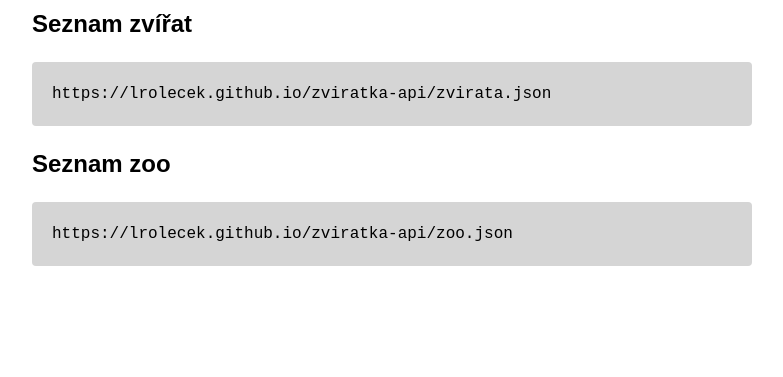
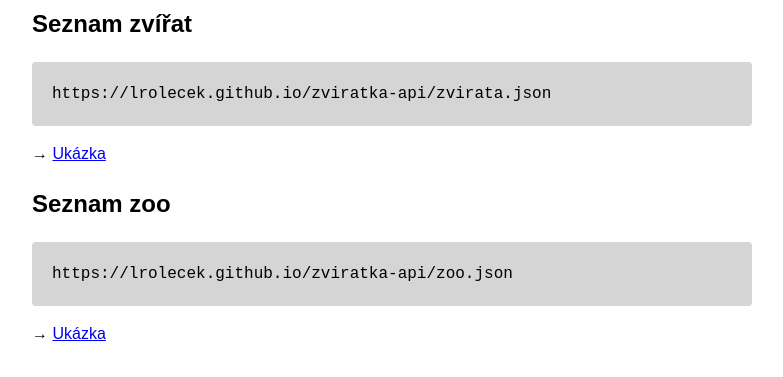
Before and after one commit to lrolecek/zviratka-api, a plain HTML site: page index.html in a window 1280 px wide. Shown: the part 115-492 px from the top of the page, without its empty margins (248-1031 px from the left). Drawn offline with Linux system fonts and the light colour scheme.

Commit message:
Odkazy na ukázky

```diff
--- a/index.html
+++ b/index.html
@@ -13,9 +13,11 @@
 
 	<h2>Seznam zvířat</h2>
 	<pre>https://lrolecek.github.io/zviratka-api/zvirata.json</pre>
+	<p>→ <a href="https://lrolecek.github.io/zviratka-api/zvirata.json">Ukázka</a></p>
 
 	<h2>Seznam zoo</h2>
 	<pre>https://lrolecek.github.io/zviratka-api/zoo.json</pre>
+	<p>→ <a href="https://lrolecek.github.io/zviratka-api/zoo.json">Ukázka</a></p>
 
 </body>
 </html>
```
